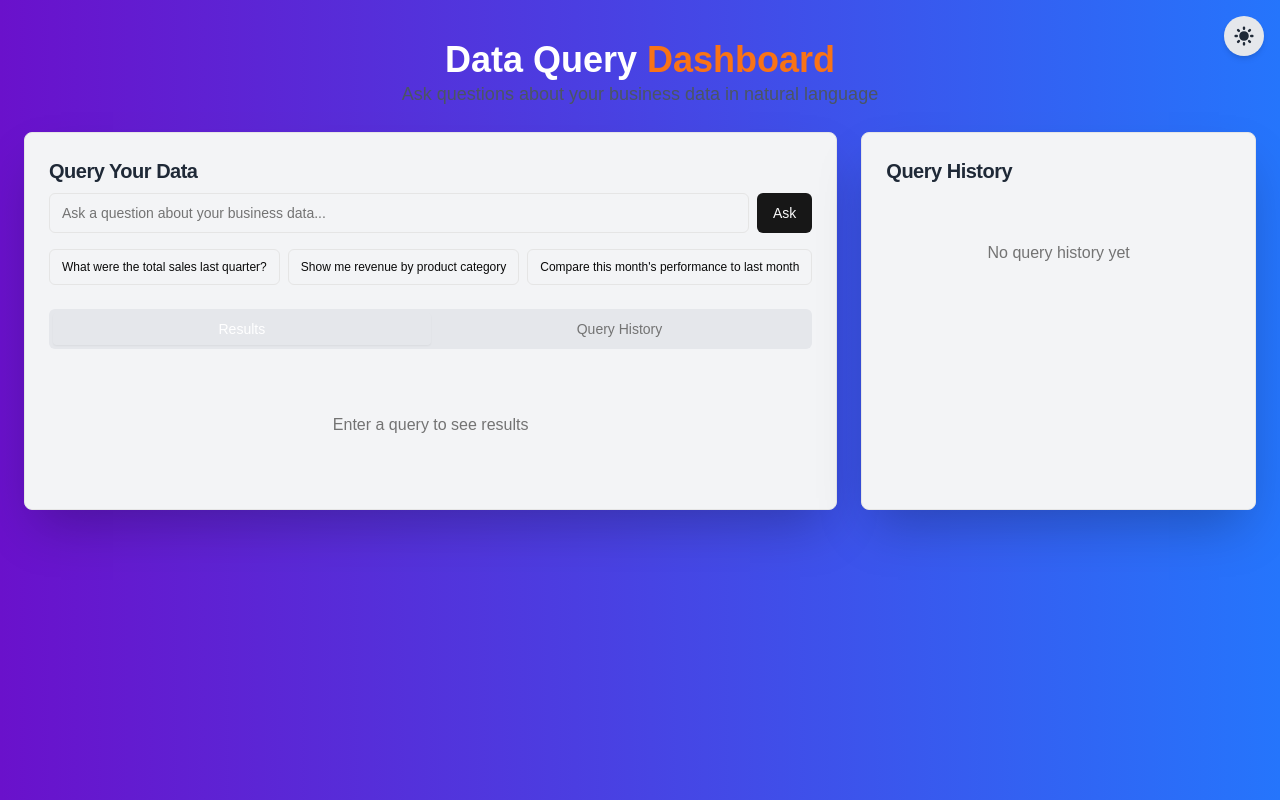
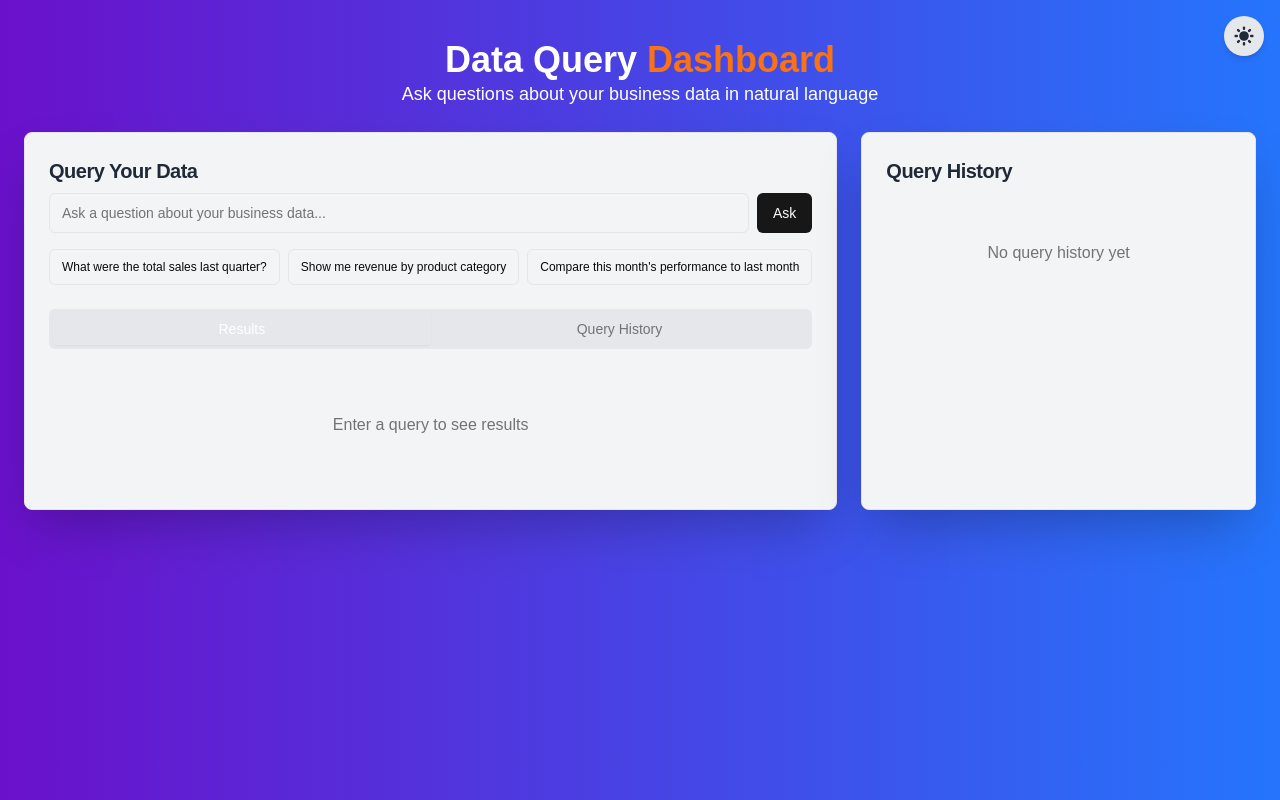
Before and after one commit to DevVaish/QueryDashboard, a Next.js app: page / in a window 1280 px wide. Built offline with nearby package versions, Linux system fonts and the light colour scheme.

Commit message:
Update dashboard.tsx

```diff
--- a/components/dashboard.tsx
+++ b/components/dashboard.tsx
@@ -23,7 +23,7 @@ export default function Dashboard() {
           <span className={darkMode ? "text-white" : "text-white"}>Data Query </span>
           <span className="text-orange-500">Dashboard</span>
         </h1>
-        <p className={`text-lg ${darkMode ? "text-gray-300" : "text-gray-600"}`}>
+        <p className={`text-lg ${darkMode ? "text-gray-300" : "text-white"}`}>
           Ask questions about your business data in natural language
         </p>
         <button
```
